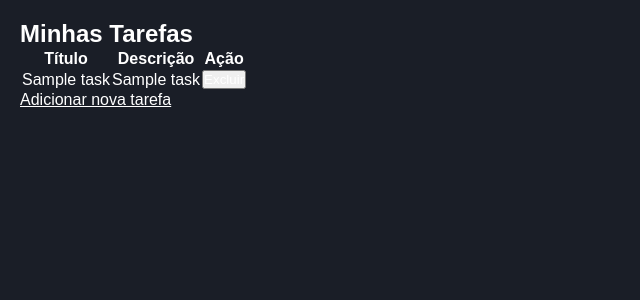
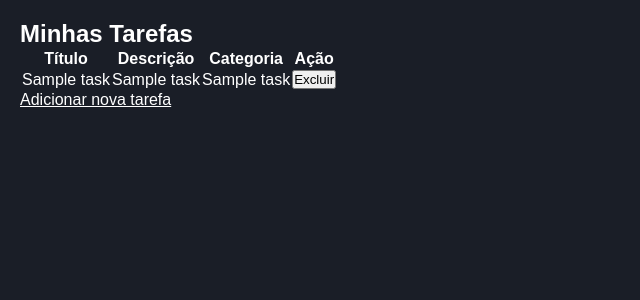
Before and after one commit to rafael-araujo1/Projeto-PSI-2B, a Flask app: template templates/dashboard.html in a window 1280 px wide. Shown: the part 80-380 px from the top of the page, without its empty margins (0-640 px from the left). Run offline with Flask 3, Linux system fonts and the light colour scheme; the template is opened without the code that fills it: most values are stand-ins (such as "Sample title", 1, 10 or a date in 2020); some libraries are stand-ins or nearby versions.

Commit message:
Adicionando terceira tabela

```diff
--- a/app.py
+++ b/app.py
@@ -37,7 +37,6 @@ def home():
     return render_template('index.html')
 
 # Rota de registro
-from flask_mail import Message
 
 @app.route('/register', methods=['GET', 'POST'])
 def register():
@@ -65,7 +64,7 @@ def register():
             msg.body = 'Seu cadastro foi realizado com sucesso!'
             mail.send(msg)
 
-            flash('Registro realizado com sucesso! Você pode fazer login agora.')
+            flash('Registro realizado com sucesso! Você pode fazer login agora.','info')
             return redirect(url_for('login'))
         except IntegrityError:
             mysql.connection.rollback()
@@ -105,30 +104,51 @@ def login():
 @app.route('/dashboard')
 @login_required
 def dashboard():
+    users_id = session['users_id']
     cur = mysql.connection.cursor()
-    cur.execute("SELECT * FROM Task WHERE users_id = %s", [session['users_id']])
+
+    # Alteração na query para buscar o nome da categoria junto com as tarefas
+    cur.execute("""
+        SELECT Task.id, Task.title, Task.description, Category.name
+        FROM Task
+        JOIN Category ON Task.category_id = Category.id
+        WHERE Task.users_id = %s
+    """, (users_id,))
     tasks = cur.fetchall()
     cur.close()
+
     return render_template('dashboard.html', tasks=tasks)
+
 
 # Rota para adicionar tarefa
 @app.route('/add_task', methods=['GET', 'POST'])
 @login_required
 def add_task():
+    # Busca as categorias no banco de dados para exibir no select
+    cur = mysql.connection.cursor()
+    cur.execute("SELECT id, name FROM Category")
+    categories = cur.fetchall()
+    cur.close()
+
     if request.method == 'POST':
         title = request.form['title']
         description = request.form['description']
+        category_id = request.form['category_id']  # Obtém o ID da categoria selecionada
         users_id = session['users_id']
 
+        # Inserir a tarefa com a categoria selecionada
         cur = mysql.connection.cursor()
-        cur.execute("INSERT INTO Task (users_id, title, description) VALUES (%s, %s, %s)", (users_id, title, description))
+        cur.execute("INSERT INTO Task (users_id, title, description, category_id) VALUES (%s, %s, %s, %s)",
+                    (users_id, title, description, category_id))
         mysql.connection.commit()
         cur.close()
 
         flash('Tarefa adicionada com sucesso!', 'success')
         return redirect(url_for('dashboard'))
 
-    return render_template('add_task.html')
+    # Passa as categorias para o template
+    return render_template('add_task.html', categories=categories)
+
 
 # Rota para excluir tarefa
 @app.route('/delete_task/<int:task_id>', methods=['POST'])
--- a/config.py
+++ b/config.py
@@ -4,13 +4,13 @@ class Config:
     # Configurações do banco de dados MySQL
     MYSQL_HOST = 'localhost'
     MYSQL_USER = 'root'
-    MYSQL_PASSWORD = 'admin'
+    # MYSQL_PASSWORD = ''
     MYSQL_DB = 'flask_db'
 
     # Configurações de email
     MAIL_SERVER = 'smtp.gmail.com'
     MAIL_PORT = 587
     MAIL_USE_TLS = True
-    MAIL_USERNAME = 'rafael.felipe@escolar.ifrn.edu.br' # Substitua pelo seu e-mail
-    MAIL_PASSWORD = 'glbq hclf worl dwvf' # Substitua pela sua senha
+    MAIL_USERNAME = 'dtuberscaicogo@gmail.com'
+    MAIL_PASSWORD = 'flol fjrc pdam enih'
     MAIL_DEFAULT_SENDER = 'dtuberscaicogo@gmail.com'
--- a/static/css/style.css
+++ b/static/css/style.css
@@ -178,3 +178,8 @@ main {
 .warning {
     color: orange;
 }
+
+input, textarea, option, select, button {
+    color: black;
+    outline: none;
+}
--- a/templates/dashboard.html
+++ b/templates/dashboard.html
@@ -8,12 +8,14 @@
     <tr>
         <th>Título</th>
         <th>Descrição</th>
+        <th>Categoria</th> <!-- Nova coluna para Categoria -->
         <th>Ação</th>
     </tr>
     {% for task in tasks %}
     <tr>
-        <td>{{ task[2] }}</td> <!-- Título -->
-        <td>{{ task[3] }}</td> <!-- Descrição -->
+        <td>{{ task[1] }}</td> <!-- Título -->
+        <td>{{ task[2] }}</td> <!-- Descrição -->
+        <td>{{ task[3] }}</td> <!-- Categoria -->
         <td>
             <form action="{{ url_for('delete_task', task_id=task[0]) }}" method="POST">
                 <button type="submit">Excluir</button>
```
Also changed, not shown: flask_db.sql (+14 -1 lines), templates/add_task.html (+9 -0 lines).
